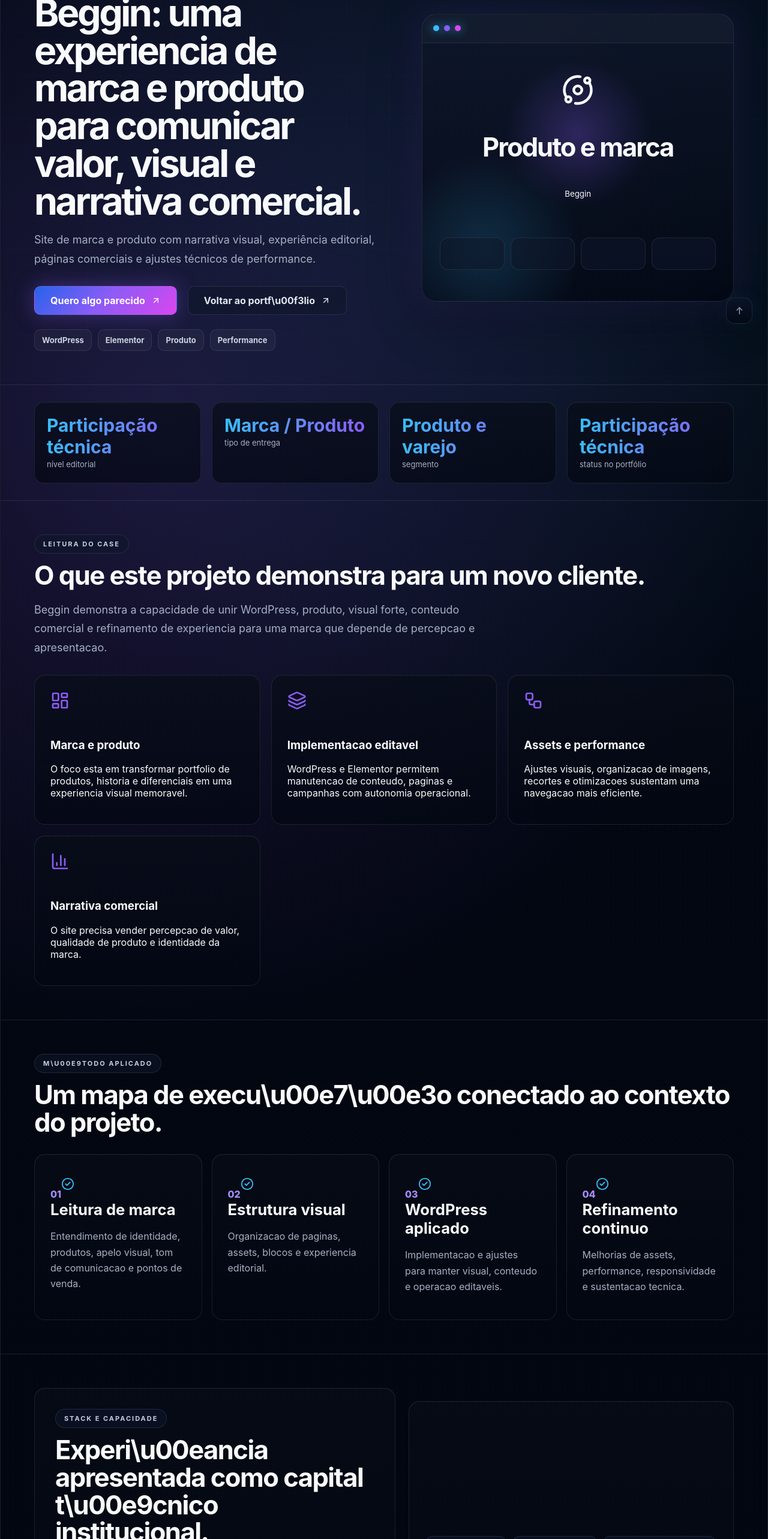
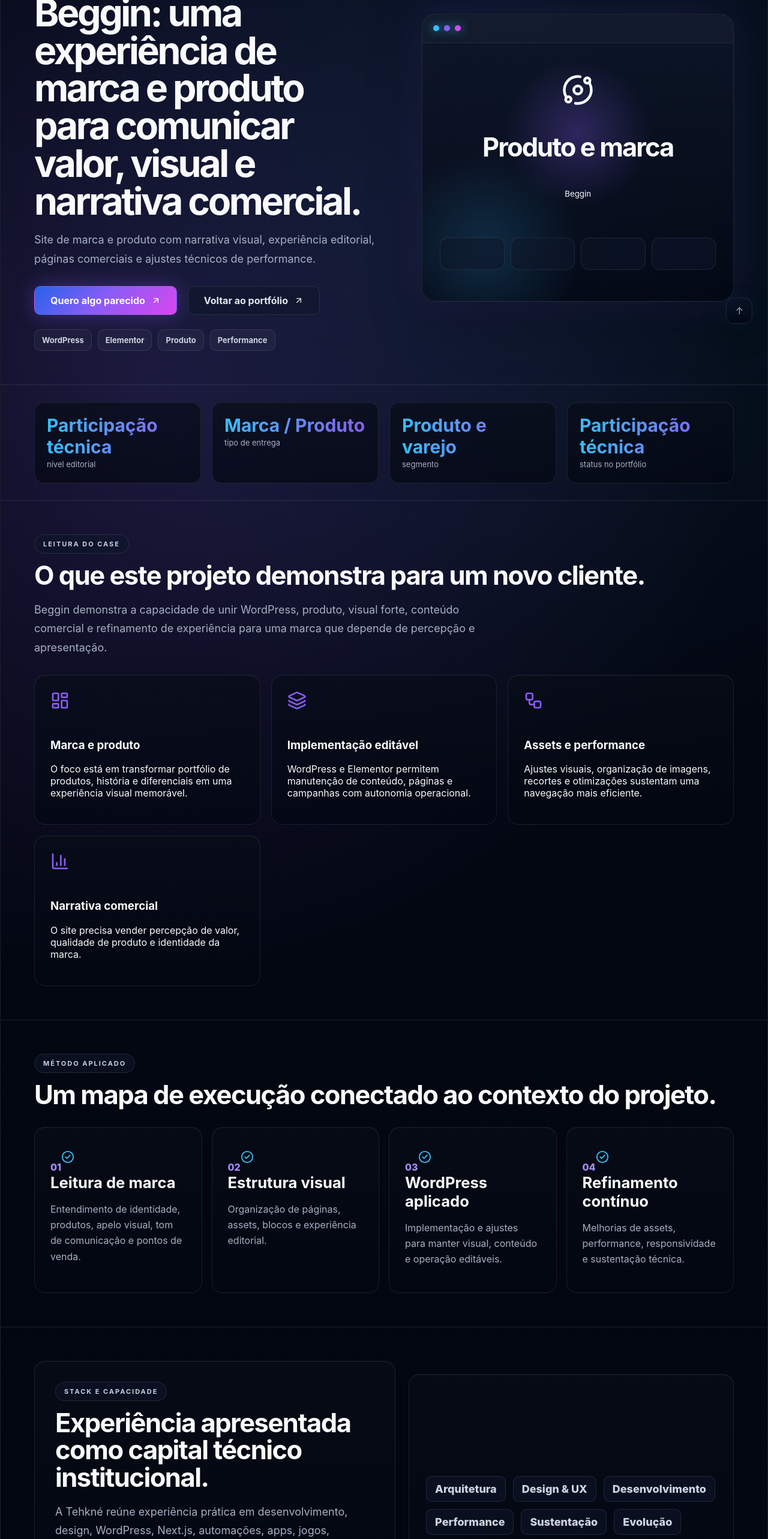
Before and after one commit to Tehkne-Solutions/tehkne-site, a Next.js app: page /portfolio/beggin in a window 1280 px wide. Shown: the part 234-2800 px from the top of the page at 60% size. Built offline with nearby package versions, Linux system fonts and the light colour scheme.

Commit message:
fix: restore accents in portfolio case page

```diff
--- a/app/portfolio/PortfolioCasePage.tsx
+++ b/app/portfolio/PortfolioCasePage.tsx
@@ -10,83 +10,83 @@
 
 const projectCopy: Record<string, { headline: string; readingIntro: string; modules: Array<{ title: string; text: string }>; process: Array<[string, string, string]> }> = {
   'tehkne-flow': {
-    headline: 'um produto operacional para transformar rotina, indicadores e decisao em sistema vivo.',
-    readingIntro: 'O Tehkn\u00e9 Flow representa a visao da Tehkn\u00e9 aplicada dentro da propria operacao: organizar projetos, tarefas, contexto, automacoes e indicadores em uma camada unica de gestao digital.',
+    headline: 'um produto operacional para transformar rotina, indicadores e decisão em sistema vivo.',
+    readingIntro: 'O Tehkné Flow representa a visão da Tehkné aplicada dentro da própria operação: organizar projetos, tarefas, contexto, automações e indicadores em uma camada única de gestão digital.',
     modules: [
-      { title: 'Problema operacional', text: 'Tarefas, contexto, decisoes e prioridades ficavam distribuidos entre conversas, documentos, planilhas e repositorios.' },
-      { title: 'Arquitetura de produto', text: 'A solucao foi pensada como painel modular para concentrar gestao, visao de projeto, governanca e evolucao.' },
-      { title: 'Experiencia e interface', text: 'UI dark premium, leitura rapida, cards de status, hierarquia visual e base preparada para dashboards e agentes.' },
-      { title: 'Evolucao tecnica', text: 'Produto interno com potencial de integrar analytics, automacoes, IA, documentacao viva e rotinas de operacao.' }
+      { title: 'Problema operacional', text: 'Tarefas, contexto, decisões e prioridades ficavam distribuídos entre conversas, documentos, planilhas e repositórios.' },
+      { title: 'Arquitetura de produto', text: 'A solução foi pensada como painel modular para concentrar gestão, visão de projeto, governança e evolução.' },
+      { title: 'Experiência e interface', text: 'UI dark premium, leitura rápida, cards de status, hierarquia visual e base preparada para dashboards e agentes.' },
+      { title: 'Evolução técnica', text: 'Produto interno com potencial de integrar analytics, automações, IA, documentação viva e rotinas de operação.' }
     ],
     process: [
-      ['01', 'Mapa da operacao', 'Levantamento dos pontos soltos: tarefas, indicadores, demandas, arquivos, prioridades e decisoes.'],
-      ['02', 'Modelo de produto', 'Definicao de modulos, entidades, fluxos, visoes e criterios para transformar rotina em sistema.'],
-      ['03', 'Interface operacional', 'Criacao de uma experiencia visual clara para leitura rapida, controle e acompanhamento de evolucao.'],
-      ['04', 'Base evolutiva', 'Estrutura preparada para automacoes, agentes, dados e melhorias incrementais.']
+      ['01', 'Mapa da operação', 'Levantamento dos pontos soltos: tarefas, indicadores, demandas, arquivos, prioridades e decisões.'],
+      ['02', 'Modelo de produto', 'Definição de módulos, entidades, fluxos, visões e critérios para transformar rotina em sistema.'],
+      ['03', 'Interface operacional', 'Criação de uma experiência visual clara para leitura rápida, controle e acompanhamento de evolução.'],
+      ['04', 'Base evolutiva', 'Estrutura preparada para automações, agentes, dados e melhorias incrementais.']
     ]
   },
   'vacina-one': {
-    headline: 'uma presenca digital confiavel para saude, vacinacao, conteudo e expansao comercial.',
-    readingIntro: 'O Vacina One pede clareza, cuidado e confianca. O case demonstra como uma marca de saude pode organizar servicos, unidades, calendario, conteudo educativo e oportunidade de franquia em uma experiencia objetiva.',
+    headline: 'uma presença digital confiável para saúde, vacinação, conteúdo e expansão comercial.',
+    readingIntro: 'O Vacina One pede clareza, cuidado e confiança. O case demonstra como uma marca de saúde pode organizar serviços, unidades, calendário, conteúdo educativo e oportunidade de franquia em uma experiência objetiva.',
     modules: [
-      { title: 'Confianca para saude', text: 'A comunicacao precisa transmitir seguranca, acolhimento e clareza para familias, adultos, empresas e franqueados.' },
-      { title: 'Arquitetura institucional', text: 'Menu, paginas, conteudo e chamadas foram estruturados para facilitar decisao, contato e expansao.' },
-      { title: 'Base em Next.js', text: 'Projeto moderno, rapido e preparado para crescer com novas paginas, blog, unidades e campanhas.' },
-      { title: 'Conteudo e conversao', text: 'A estrutura permite educacao em saude, agendamento, relacionamento e posicionamento de marca.' }
+      { title: 'Confiança para saúde', text: 'A comunicação precisa transmitir segurança, acolhimento e clareza para famílias, adultos, empresas e franqueados.' },
+      { title: 'Arquitetura institucional', text: 'Menu, páginas, conteúdo e chamadas foram estruturados para facilitar decisão, contato e expansão.' },
+      { title: 'Base em Next.js', text: 'Projeto moderno, rápido e preparado para crescer com novas páginas, blog, unidades e campanhas.' },
+      { title: 'Conteúdo e conversão', text: 'A estrutura permite educação em saúde, agendamento, relacionamento e posicionamento de marca.' }
     ],
     process: [
-      ['01', 'Contexto de saude', 'Entendimento do publico, servicos, linguagem, confianca e pontos de contato.'],
-      ['02', 'Arquitetura de paginas', 'Organizacao de Home, unidades, vacinas, calendario, empresas, blog e contato.'],
+      ['01', 'Contexto de saúde', 'Entendimento do público, serviços, linguagem, confiança e pontos de contato.'],
+      ['02', 'Arquitetura de páginas', 'Organização de Home, unidades, vacinas, calendário, empresas, blog e contato.'],
       ['03', 'Design institucional', 'Visual limpo, humano e responsivo para transmitir cuidado e credibilidade.'],
-      ['04', 'Expansao futura', 'Base preparada para conteudo, franquias, campanhas e evolucao do produto digital.']
+      ['04', 'Expansão futura', 'Base preparada para conteúdo, franquias, campanhas e evolução do produto digital.']
     ]
   },
   'unti-digital': {
-    headline: 'uma parceria tecnica continua para sustentar sites, plataformas, integracoes e operacao digital.',
-    readingIntro: 'A UNTI Digital entra no portfolio como ecossistema parceiro. A leitura correta e de braco tecnico: apoio recorrente em arquitetura, desenvolvimento, manutencao, performance, integracoes e projetos para clientes finais.',
+    headline: 'uma parceria técnica contínua para sustentar sites, plataformas, integrações e operação digital.',
+    readingIntro: 'A UNTI Digital entra no portfólio como ecossistema parceiro. A leitura correta é de braço técnico: apoio recorrente em arquitetura, desenvolvimento, manutenção, performance, integrações e projetos para clientes finais.',
     modules: [
-      { title: 'Braco tecnico', text: 'Atuacao junto a uma operacao digital que demanda velocidade, confiabilidade e repertorio tecnico recorrente.' },
-      { title: 'Projetos e clientes', text: 'Experiencia acumulada em sites, plataformas, WordPress, Next.js, automacoes, APIs e manutencao.' },
-      { title: 'Governanca editorial', text: 'A narrativa separa parceria tecnica, participacao e ecossistema para evitar confusao de autoria.' },
-      { title: 'Operacao em escala', text: 'O valor esta na continuidade: diagnostico, execucao, suporte, ajustes e evolucao de multiplos projetos.' }
+      { title: 'Braço técnico', text: 'Atuação junto a uma operação digital que demanda velocidade, confiabilidade e repertório técnico recorrente.' },
+      { title: 'Projetos e clientes', text: 'Experiência acumulada em sites, plataformas, WordPress, Next.js, automações, APIs e manutenção.' },
+      { title: 'Governança editorial', text: 'A narrativa separa parceria técnica, participação e ecossistema para evitar confusão de autoria.' },
+      { title: 'Operação em escala', text: 'O valor está na continuidade: diagnóstico, execução, suporte, ajustes e evolução de múltiplos projetos.' }
     ],
     process: [
-      ['01', 'Demanda recorrente', 'Entrada por necessidades de clientes, manutencao, melhorias ou novos projetos digitais.'],
-      ['02', 'Planejamento tecnico', 'Definicao de stack, abordagem, prazo, riscos e pontos de integracao.'],
-      ['03', 'Execucao e suporte', 'Implementacao, ajustes, revisoes, performance e sustentacao tecnica.'],
-      ['04', 'Evolucao do ecossistema', 'Aprendizados reaplicados em novos projetos, automacoes e processos.']
+      ['01', 'Demanda recorrente', 'Entrada por necessidades de clientes, manutenção, melhorias ou novos projetos digitais.'],
+      ['02', 'Planejamento técnico', 'Definição de stack, abordagem, prazo, riscos e pontos de integração.'],
+      ['03', 'Execução e suporte', 'Implementação, ajustes, revisões, performance e sustentação técnica.'],
+      ['04', 'Evolução do ecossistema', 'Aprendizados reaplicados em novos projetos, automações e processos.']
     ]
   },
   'savol-seminovos': {
-    headline: 'um catalogo automotivo dinamico para organizar veiculos, filtros, unidades e conversao.',
-    readingIntro: 'Savol Seminovos demonstra WordPress avancado aplicado a uma operacao comercial real: listagem de veiculos, dados dinamicos, filtros, cards, precos, unidades e rotina de manutencao.',
+    headline: 'um catálogo automotivo dinâmico para organizar veículos, filtros, unidades e conversão.',
+    readingIntro: 'Savol Seminovos demonstra WordPress avançado aplicado a uma operação comercial real: listagem de veículos, dados dinâmicos, filtros, cards, preços, unidades e rotina de manutenção.',
     modules: [
-      { title: 'Operacao automotiva', text: 'O desafio era organizar informacoes comerciais de veiculos em uma experiencia editavel e facil de navegar.' },
-      { title: 'WordPress dinamico', text: 'Uso de estrutura avancada para templates, campos, filtros, cards e manutencao de catalogo.' },
-      { title: 'Busca e decisao', text: 'A pagina precisa ajudar o usuario a comparar modelos, valores, ano, quilometragem e unidades.' },
-      { title: 'Sustentacao continua', text: 'Projeto com natureza operacional: dados mudam, ofertas mudam e a base precisa permanecer confiavel.' }
+      { title: 'Operação automotiva', text: 'O desafio era organizar informações comerciais de veículos em uma experiência editável e fácil de navegar.' },
+      { title: 'WordPress dinâmico', text: 'Uso de estrutura avançada para templates, campos, filtros, cards e manutenção de catálogo.' },
+      { title: 'Busca e decisão', text: 'A página precisa ajudar o usuário a comparar modelos, valores, ano, quilometragem e unidades.' },
+      { title: 'Sustentação contínua', text: 'Projeto com natureza operacional: dados mudam, ofertas mudam e a base precisa permanecer confiável.' }
     ],
     process: [
-      ['01', 'Inventario comercial', 'Entendimento dos campos, marcas, modelos, unidades, precos e regras de exibicao.'],
-      ['02', 'Modelagem no WordPress', 'Organizacao de campos, templates, filtros e componentes editaveis.'],
-      ['03', 'Experiencia de catalogo', 'Cards, busca, ordenacao e leitura comercial clara para o usuario.'],
-      ['04', 'Manutencao e escala', 'Base preparada para atualizacoes de estoque, ajustes e evolucao continua.']
+      ['01', 'Inventário comercial', 'Entendimento dos campos, marcas, modelos, unidades, preços e regras de exibição.'],
+      ['02', 'Modelagem no WordPress', 'Organização de campos, templates, filtros e componentes editáveis.'],
+      ['03', 'Experiência de catálogo', 'Cards, busca, ordenação e leitura comercial clara para o usuário.'],
+      ['04', 'Manutenção e escala', 'Base preparada para atualizações de estoque, ajustes e evolução contínua.']
     ]
   },
   'beggin': {
-    headline: 'uma experiencia de marca e produto para comunicar valor, visual e narrativa comercial.',
-    readingIntro: 'Beggin demonstra a capacidade de unir WordPress, produto, visual forte, conteudo comercial e refinamento de experiencia para uma marca que depende de percepcao e apresentacao.',
+    headline: 'uma experiência de marca e produto para comunicar valor, visual e narrativa comercial.',
+    readingIntro: 'Beggin demonstra a capacidade de unir WordPress, produto, visual forte, conteúdo comercial e refinamento de experiência para uma marca que depende de percepção e apresentação.',
     modules: [
-      { title: 'Marca e produto', text: 'O foco esta em transformar portfolio de produtos, historia e diferenciais em uma experiencia visual memoravel.' },
-      { title: 'Implementacao editavel', text: 'WordPress e Elementor permitem manutencao de conteudo, paginas e campanhas com autonomia operacional.' },
-      { title: 'Assets e performance', text: 'Ajustes visuais, organizacao de imagens, recortes e otimizacoes sustentam uma navegacao mais eficiente.' },
-      { title: 'Narrativa comercial', text: 'O site precisa vender percepcao de valor, qualidade de produto e identidade da marca.' }
+      { title: 'Marca e produto', text: 'O foco está em transformar portfólio de produtos, história e diferenciais em uma experiência visual memorável.' },
+      { title: 'Implementação editável', text: 'WordPress e Elementor permitem manutenção de conteúdo, páginas e campanhas com autonomia operacional.' },
+      { title: 'Assets e performance', text: 'Ajustes visuais, organização de imagens, recortes e otimizações sustentam uma navegação mais eficiente.' },
+      { title: 'Narrativa comercial', text: 'O site precisa vender percepção de valor, qualidade de produto e identidade da marca.' }
     ],
     process: [
-      ['01', 'Leitura de marca', 'Entendimento de identidade, produtos, apelo visual, tom de comunicacao e pontos de venda.'],
-      ['02', 'Estrutura visual', 'Organizacao de paginas, assets, blocos e experiencia editorial.'],
-      ['03', 'WordPress aplicado', 'Implementacao e ajustes para manter visual, conteudo e operacao editaveis.'],
-      ['04', 'Refinamento continuo', 'Melhorias de assets, performance, responsividade e sustentacao tecnica.']
+      ['01', 'Leitura de marca', 'Entendimento de identidade, produtos, apelo visual, tom de comunicação e pontos de venda.'],
+      ['02', 'Estrutura visual', 'Organização de páginas, assets, blocos e experiência editorial.'],
+      ['03', 'WordPress aplicado', 'Implementação e ajustes para manter visual, conteúdo e operação editáveis.'],
+      ['04', 'Refinamento contínuo', 'Melhorias de assets, performance, responsividade e sustentação técnica.']
     ]
   }
 };
@@ -99,28 +99,28 @@
   }
 
   const custom = projectCopy[project.slug];
-  const pageWhatsApp = whatsAppHref(`Ol\u00e1, Tehkn\u00e9! Vim pelo case ${project.title} no portf\u00f3lio e quero conversar sobre um projeto parecido. Quero entender escopo, arquitetura, investimento e pr\u00f3ximos passos.`);
+  const pageWhatsApp = whatsAppHref(`Olá, Tehkné! Vim pelo case ${project.title} no portfólio e quero conversar sobre um projeto parecido. Quero entender escopo, arquitetura, investimento e próximos passos.`);
 
   const metrics = [
-    [project.level, 'n\u00edvel editorial'],
+    [project.level, 'nível editorial'],
     [project.category, 'tipo de entrega'],
     [project.sector, 'segmento'],
-    [project.status, 'status no portf\u00f3lio']
+    [project.status, 'status no portfólio']
   ];
 
   const fallbackModules = [
     { title: 'Contexto', text: project.challenge },
-    { title: 'Arquitetura', text: 'Organiza\u00e7\u00e3o de escopo, p\u00e1ginas, componentes, conte\u00fado, fluxos, integra\u00e7\u00f5es e pontos de evolu\u00e7\u00e3o.' },
-    { title: 'Execu\u00e7\u00e3o', text: project.delivery },
+    { title: 'Arquitetura', text: 'Organização de escopo, páginas, componentes, conteúdo, fluxos, integrações e pontos de evolução.' },
+    { title: 'Execução', text: project.delivery },
     { title: 'Resultado', text: project.outcome }
   ];
 
   const modules = custom?.modules ?? fallbackModules;
   const process = custom?.process ?? [
-    ['01', 'Diagn\u00f3stico', 'Entendimento do objetivo, p\u00fablico, contexto t\u00e9cnico, restri\u00e7\u00f5es e oportunidade principal.'],
-    ['02', 'Estrutura', 'Organiza\u00e7\u00e3o de arquitetura, layout, conte\u00fado, dados, integra\u00e7\u00f5es e crit\u00e9rios de entrega.'],
-    ['03', 'Constru\u00e7\u00e3o', 'Execu\u00e7\u00e3o t\u00e9cnica e visual com foco em clareza, performance, manuten\u00e7\u00e3o e experi\u00eancia.'],
-    ['04', 'Evolu\u00e7\u00e3o', 'Ajustes, sustenta\u00e7\u00e3o, melhorias incrementais e novos ciclos conforme a opera\u00e7\u00e3o amadurece.']
+    ['01', 'Diagnóstico', 'Entendimento do objetivo, público, contexto técnico, restrições e oportunidade principal.'],
+    ['02', 'Estrutura', 'Organização de arquitetura, layout, conteúdo, dados, integrações e critérios de entrega.'],
+    ['03', 'Construção', 'Execução técnica e visual com foco em clareza, performance, manutenção e experiência.'],
+    ['04', 'Evolução', 'Ajustes, sustentação, melhorias incrementais e novos ciclos conforme a operação amadurece.']
   ];
 
   const icons = [LayoutDashboard, Layers3, Workflow, BarChart3, ShieldCheck, Network];
@@ -130,11 +130,11 @@
       <section className="section-frame case-hero portfolio-case-hero">
         <div className="case-hero-copy">
           <span className="eyebrow">{project.level} • {project.sector}</span>
-          <h1>{project.title}: {custom?.headline ?? `${project.category.toLowerCase()} com participa\u00e7\u00e3o t\u00e9cnica rastre\u00e1vel.`}</h1>
+          <h1>{project.title}: {custom?.headline ?? `${project.category.toLowerCase()} com participação técnica rastreável.`}</h1>
           <p>{project.summary}</p>
           <div className="hero-actions">
             <a className="btn btn-primary coin" href={pageWhatsApp} target="_blank" rel="noreferrer">Quero algo parecido <ArrowUpRight size={16} /></a>
-            <a className="btn btn-secondary" href="/portfolio">Voltar ao portf\u00f3lio <ArrowUpRight size={16} /></a>
+            <a className="btn btn-secondary" href="/portfolio">Voltar ao portfólio <ArrowUpRight size={16} /></a>
           </div>
           <div className="case-stack">
             {project.stack.map((tech) => <span key={tech}>{tech}</span>)}
@@ -161,7 +161,7 @@
         <div className="section-heading">
           <span className="eyebrow">Leitura do case</span>
           <h2>O que este projeto demonstra para um novo cliente.</h2>
-          <p>{custom?.readingIntro ?? 'Cada case apresenta repert\u00f3rio t\u00e9cnico, tipo de participa\u00e7\u00e3o, stack, contexto e resultado esperado sem criar confus\u00e3o de autoria.'}</p>
+          <p>{custom?.readingIntro ?? 'Cada case apresenta repertório técnico, tipo de participação, stack, contexto e resultado esperado sem criar confusão de autoria.'}</p>
         </div>
         <div className="case-reading-grid">
           {modules.map((module, index) => {
@@ -179,8 +179,8 @@
 
       <section className="section-frame">
         <div className="section-heading">
-          <span className="eyebrow">M\u00e9todo aplicado</span>
-          <h2>Um mapa de execu\u00e7\u00e3o conectado ao contexto do projeto.</h2>
+          <span className="eyebrow">Método aplicado</span>
+          <h2>Um mapa de execução conectado ao contexto do projeto.</h2>
         </div>
         <div className="case-method-map">
           {process.map(([number, title, text]) => (
@@ -197,28 +197,28 @@
       <section className="section-frame os-section">
         <div className="os-panel">
           <span className="eyebrow">Stack e capacidade</span>
-          <h2>Experi\u00eancia apresentada como capital t\u00e9cnico institucional.</h2>
-          <p>A Tehkn\u00e9 re\u00fane experi\u00eancia pr\u00e1tica em desenvolvimento, design, WordPress, Next.js, automa\u00e7\u00f5es, apps, jogos, conte\u00fado e sustenta\u00e7\u00e3o. Este case entra como parte de um invent\u00e1rio maior de mais de 7 anos de atua\u00e7\u00e3o.</p>
+          <h2>Experiência apresentada como capital técnico institucional.</h2>
+          <p>A Tehkné reúne experiência prática em desenvolvimento, design, WordPress, Next.js, automações, apps, jogos, conteúdo e sustentação. Este case entra como parte de um inventário maior de mais de 7 anos de atuação.</p>
           <div className="os-features">
             {project.stack.map((item) => <span key={item}>{item}</span>)}
           </div>
         </div>
         <div className="stack-cloud">
-          {['Arquitetura', 'Design & UX', 'Desenvolvimento', 'Performance', 'Sustenta\u00e7\u00e3o', 'Evolu\u00e7\u00e3o'].map((stack) => <span key={stack}>{stack}</span>)}
+          {['Arquitetura', 'Design & UX', 'Desenvolvimento', 'Performance', 'Sustentação', 'Evolução'].map((stack) => <span key={stack}>{stack}</span>)}
         </div>
       </section>
 
-      <ContactForm page={`Case ${project.title}`} context={`case ${project.title}, ${project.category}, ${project.sector}, stack ${project.stack.join(', ')}`} title="Quer criar um projeto parecido?" description="Use este bloco para chamar a Tehkn\u00e9 no WhatsApp com o contexto deste case e iniciar um diagn\u00f3stico t\u00e9cnico." />
+      <ContactForm page={`Case ${project.title}`} context={`case ${project.title}, ${project.category}, ${project.sector}, stack ${project.stack.join(', ')}`} title="Quer criar um projeto parecido?" description="Use este bloco para chamar a Tehkné no WhatsApp com o contexto deste case e iniciar um diagnóstico técnico." />
 
       <section className="final-cta">
         <div>
-          <span className="eyebrow">Pr\u00f3ximo passo</span>
+          <span className="eyebrow">Próximo passo</span>
           <h2>Vamos transformar sua demanda em um case novo.</h2>
-          <p>Conte o que voc\u00ea precisa criar, melhorar ou automatizar. A Tehkn\u00e9 organiza o caminho t\u00e9cnico e comercial para tornar isso real.</p>
+          <p>Conte o que você precisa criar, melhorar ou automatizar. A Tehkné organiza o caminho técnico e comercial para tornar isso real.</p>
         </div>
         <div className="hero-actions">
-          <a className="btn btn-primary coin" href={pageWhatsApp} target="_blank" rel="noreferrer">Solicitar diagn\u00f3stico <ArrowUpRight size={16} /></a>
-          <a className="btn btn-secondary" href="/solucoes">Ver solu\u00e7\u00f5es <ArrowUpRight size={16} /></a>
+          <a className="btn btn-primary coin" href={pageWhatsApp} target="_blank" rel="noreferrer">Solicitar diagnóstico <ArrowUpRight size={16} /></a>
+          <a className="btn btn-secondary" href="/solucoes">Ver soluções <ArrowUpRight size={16} /></a>
         </div>
       </section>
     </main>
```
